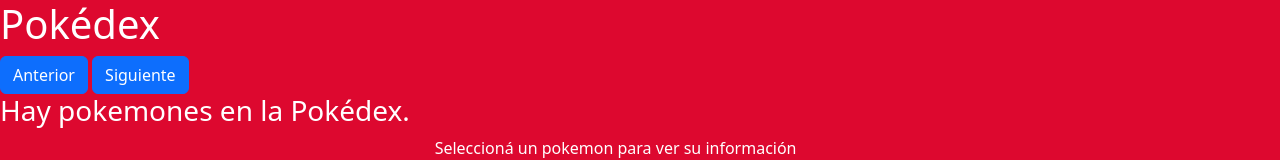
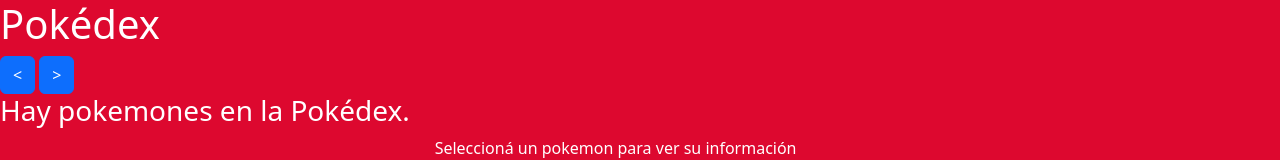
Before and after one commit to faldrighetti/Pokedex, a website with bundled scripts: page src/index.html in a window 1280 px wide. Shown: the top 160 px of the page. Built offline with nearby package versions, Linux system fonts and the light colour scheme; no server answers.

Commit message:
Modifica botones del html
Hace cambios estéticos a los botones de la paginación.

```diff
--- a/src/index.html
+++ b/src/index.html
@@ -13,9 +13,9 @@
     <h1>Pokédex</h1>
 
     <div id="paginacion">
+        <a type="button" class="btn btn-primary" id="pagina-anterior" href="#"><</a>
+        <a type="button" class="btn btn-primary" id="pagina-siguiente" href="#">></a>
         <div id="botones-numerados"></div>
-        <a type="button" class="btn btn-primary" id="pagina-anterior" href="#">Anterior</a>
-        <a type="button" class="btn btn-primary" id="pagina-siguiente" href="#">Siguiente</a>
     </div>
 
     <div class="row">
--- a/src/paginacion.js
+++ b/src/paginacion.js
@@ -12,6 +12,7 @@
         pagina.textContent = i + 1;
         pagina.className = 'btn btn-info';
         pagina.id = `pagina-${i+1}`;
+        pagina.style.fontSize = '90%';
         pagina.href = '#';
         pagina.onclick = function(){
             removerColor();
```
